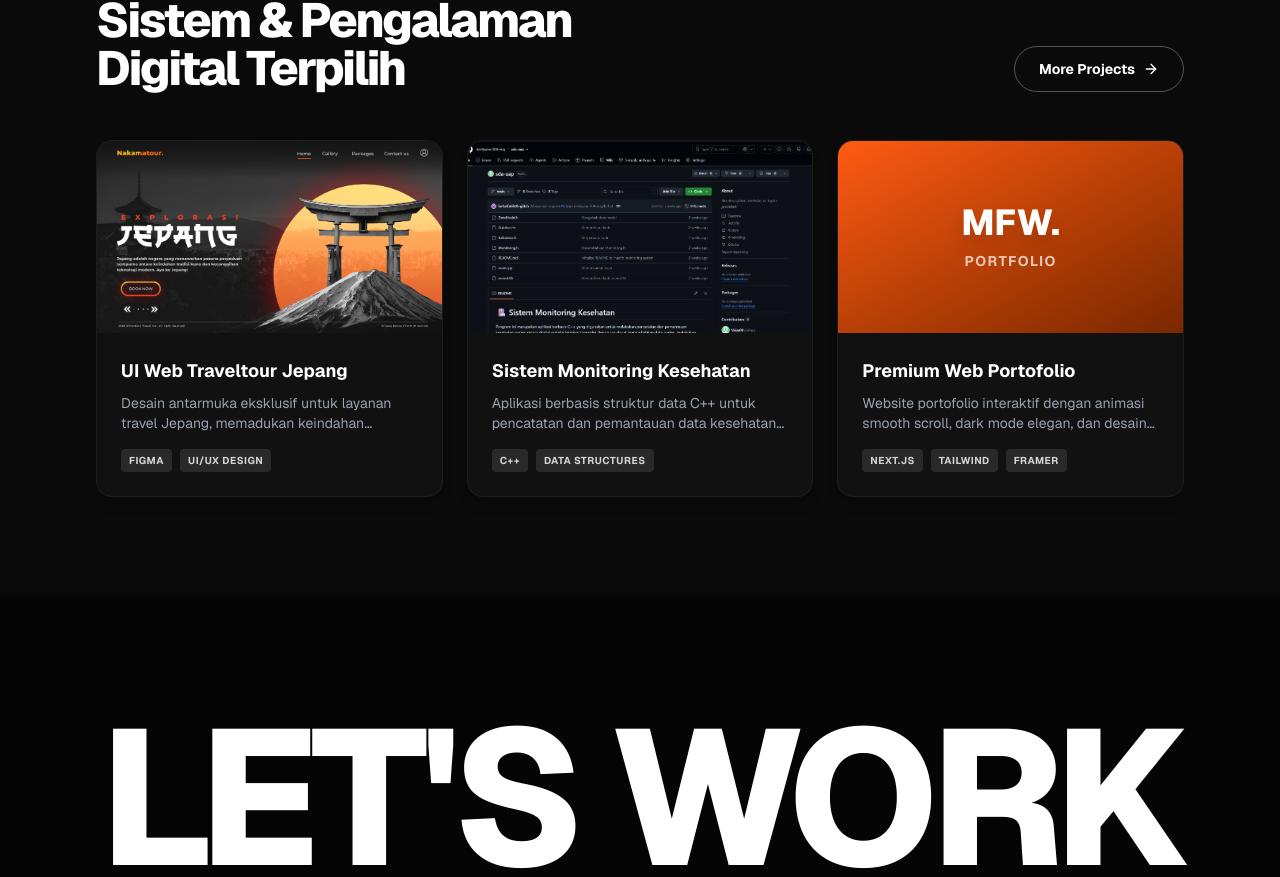
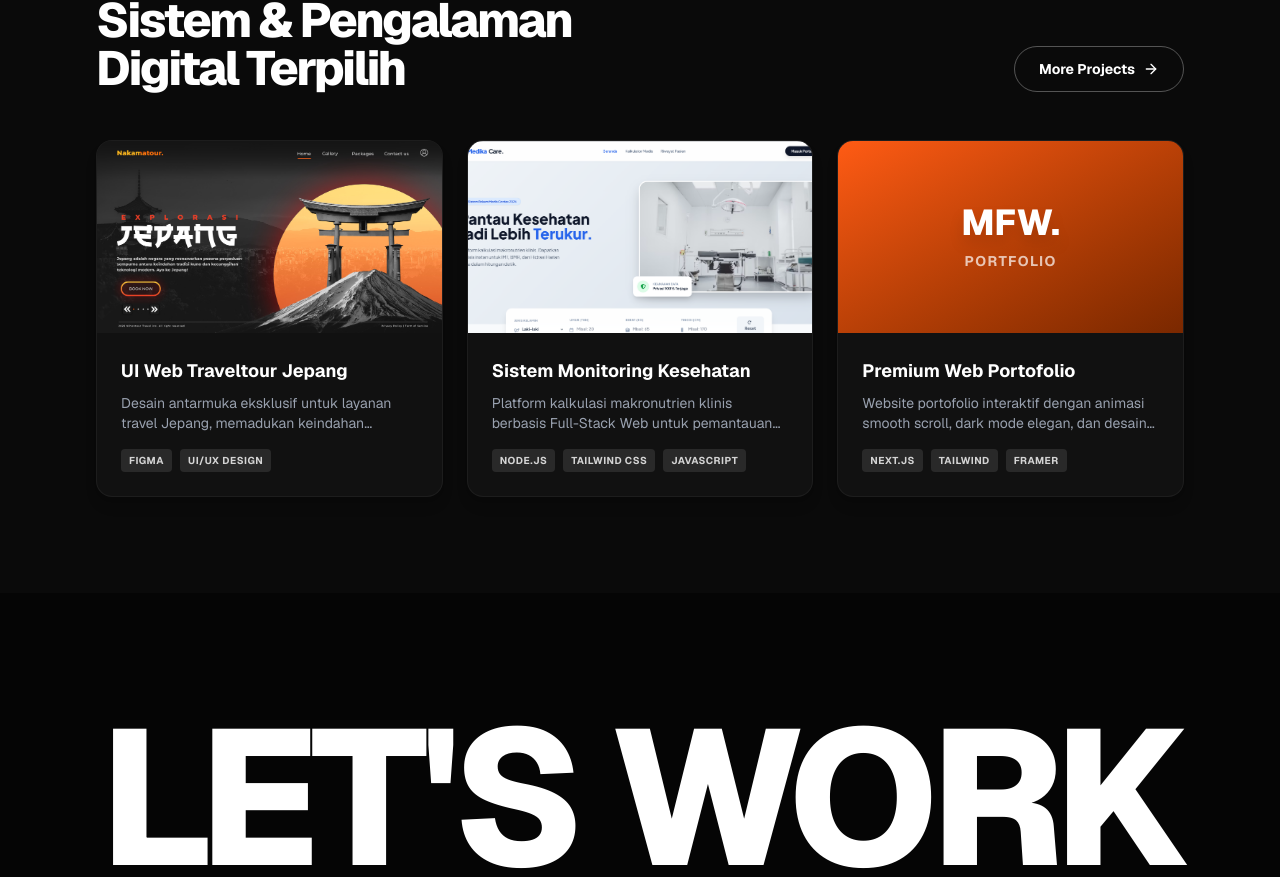
Before and after one commit to Vaizy00/portfolio-faiz, a Next.js app: page / in a window 1280 px wide. Shown: the part 2708-3585 px from the top of the page. Built offline with nearby package versions, Linux system fonts and the light colour scheme.

Commit message:
memperbarui proyek

```diff
--- a/app/page.tsx
+++ b/app/page.tsx
@@ -731,7 +731,7 @@ export default function PortfolioHome() {
             >
               <div className="h-48 bg-[#1a1a1a] relative overflow-hidden">
                 <img
-                  src="/monitoring.png"
+                  src="/monitoring2.png"
                   alt="Sistem Monitoring Kesehatan"
                   className="w-full h-full object-cover object-top group-hover:scale-110 transition-transform duration-700"
                 />
@@ -741,16 +741,18 @@ export default function PortfolioHome() {
                   Sistem Monitoring Kesehatan
                 </h3>
                 <p className="text-sm text-gray-400 mb-4 line-clamp-2">
-                  Aplikasi berbasis struktur data C++ untuk pencatatan dan
-                  pemantauan data kesehatan pasien secara digital melalui
-                  terminal.
+                  Platform kalkulasi makronutrien klinis berbasis Full-Stack Web
+                  untuk pemantauan data kesehatan secara instan dan interaktif.
                 </p>
                 <div className="flex gap-2 flex-wrap">
                   <span className="text-[10px] font-bold bg-white/10 text-white/80 px-2 py-1 rounded-sm uppercase tracking-wider">
-                    C++
+                    Node.js
                   </span>
                   <span className="text-[10px] font-bold bg-white/10 text-white/80 px-2 py-1 rounded-sm uppercase tracking-wider">
-                    Data Structures
+                    Tailwind CSS
+                  </span>
+                  <span className="text-[10px] font-bold bg-white/10 text-white/80 px-2 py-1 rounded-sm uppercase tracking-wider">
+                    JavaScript
                   </span>
                 </div>
               </div>
```
Also changed, not shown: public/monitoring2.png (added).
